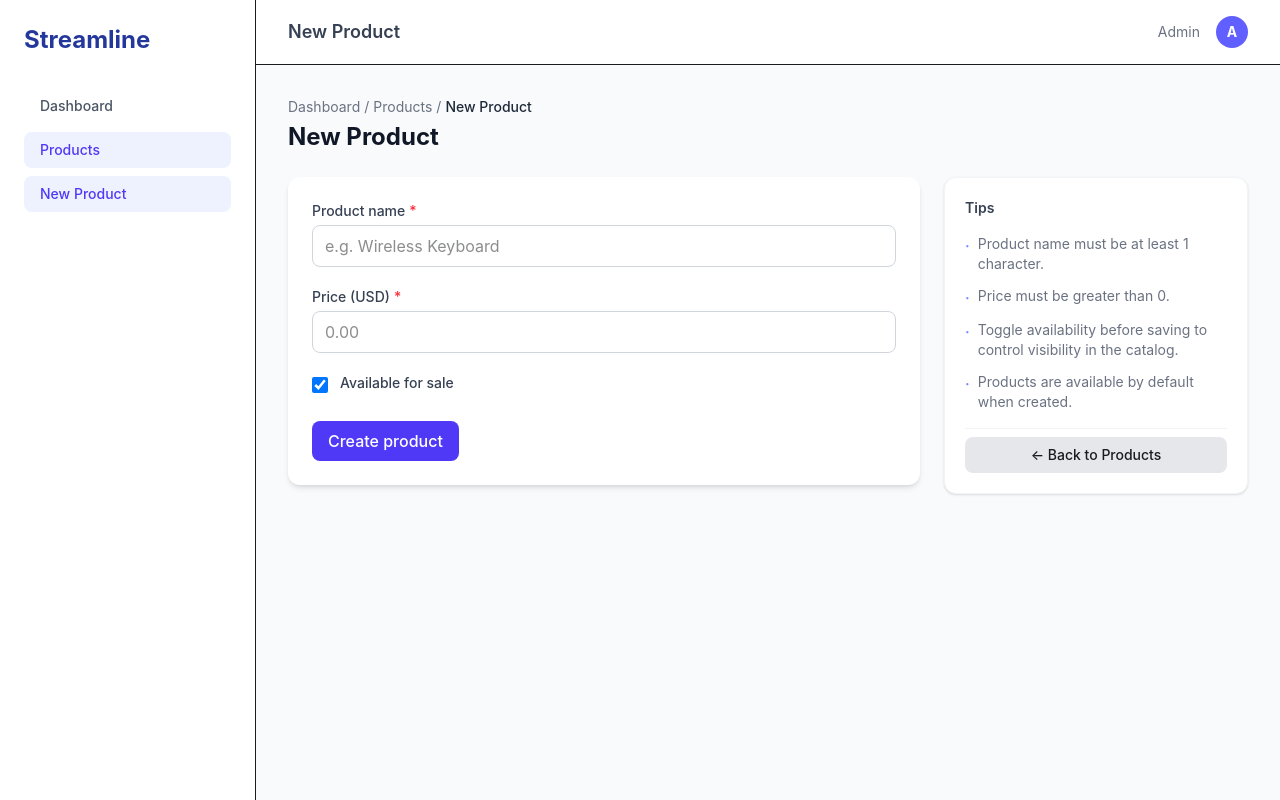
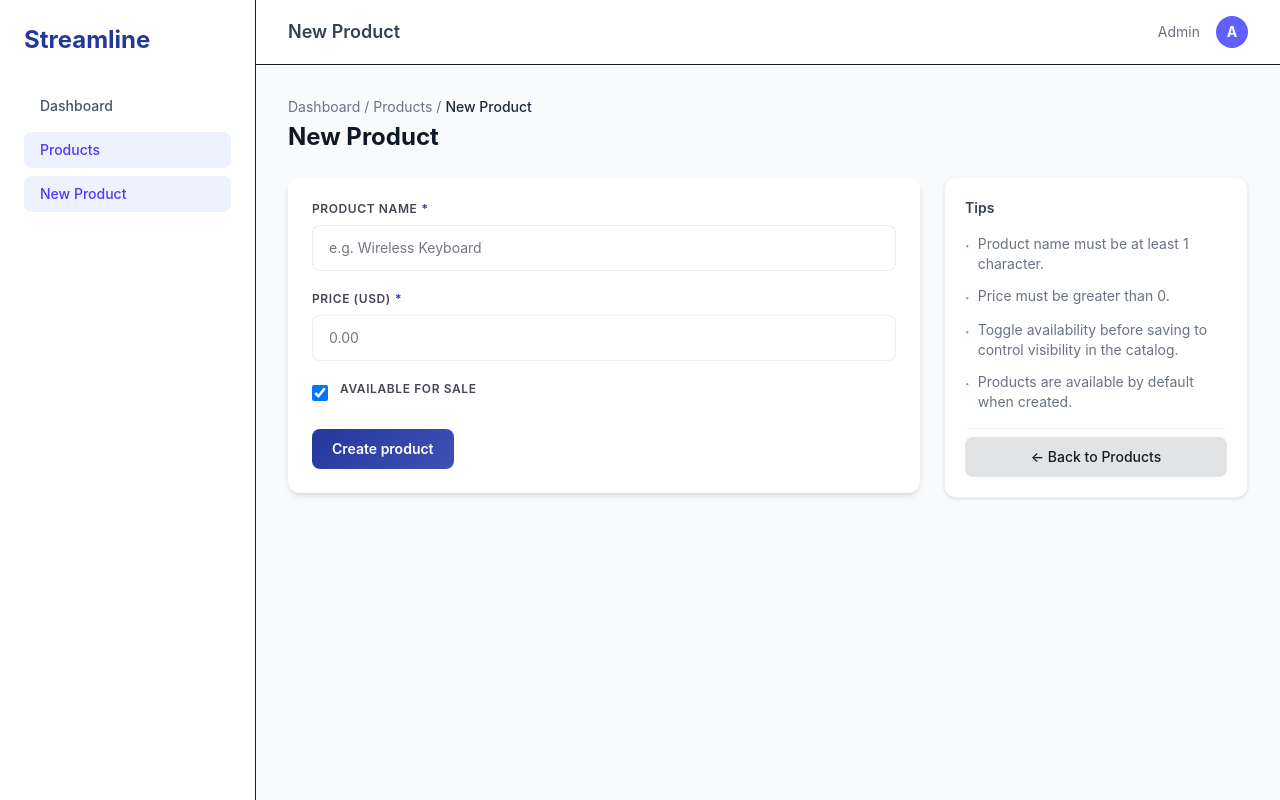
Before and after one commit to DAlejandroCl/streamline-inventory, a React (Vite) app in the folder frontend/: page /products/new in a window 1280 px wide. Built offline with nearby package versions, Linux system fonts and the light colour scheme; no server answers.

Commit message:
refactor: rebuild design system components — gradient CTAs, tonal surfaces, no-border rule

```diff
--- a/frontend/src/components/ui/Badge.tsx
+++ b/frontend/src/components/ui/Badge.tsx
@@ -1,16 +1,29 @@
+type Variant = "success" | "danger" | "warning" | "neutral" | "primary";
+
 type Props = {
   children: React.ReactNode;
-  variant?: "success" | "danger";
+  variant?: Variant;
+  className?: string;
 };
 
-export default function Badge({ children, variant = "success" }: Props) {
-  const styles = {
-    success: "bg-green-100 text-green-700",
-    danger: "bg-red-100 text-red-700"
-  };
+const styles: Record<Variant, string> = {
+  success: "bg-[var(--color-secondary-container)] text-[var(--color-on-secondary-container)]",
+  danger:  "bg-[var(--color-error-container)] text-[var(--color-on-error-container)]",
+  warning: "bg-[var(--color-tertiary-fixed)] text-[var(--color-on-tertiary-fixed)]",
+  neutral: "bg-[var(--color-surface-container-high)] text-[var(--color-on-surface-variant)]",
+  primary: "bg-[var(--color-primary-fixed)] text-[var(--color-primary)]",
+};
 
+export default function Badge({ children, variant = "neutral", className = "" }: Props) {
   return (
-    <span className={`px-2 py-1 rounded text-xs ${styles[variant]}`}>
+    <span
+      className={[
+        "inline-flex items-center px-2.5 py-0.5 rounded-full",
+        "text-xs font-semibold tracking-wide",
+        styles[variant],
+        className,
+      ].join(" ")}
+    >
       {children}
     </span>
   );
--- a/frontend/src/components/ui/Button.tsx
+++ b/frontend/src/components/ui/Button.tsx
@@ -1,21 +1,73 @@
+type Variant = "primary" | "secondary" | "ghost" | "danger";
+type Size = "sm" | "md" | "lg";
+
 type Props = React.ButtonHTMLAttributes<HTMLButtonElement> & {
-  variant?: "primary" | "secondary" | "danger";
+  variant?: Variant;
+  size?: Size;
+  icon?: string;
+  loading?: boolean;
+};
+
+const variants: Record<Variant, string> = {
+  primary: [
+    "btn-primary-gradient text-white font-semibold",
+    "shadow-[rgba(36,56,156,0.25)_0px_4px_16px]",
+    "hover:scale-[1.02] hover:shadow-[rgba(36,56,156,0.35)_0px_8px_24px]",
+    "active:scale-[0.97]",
+  ].join(" "),
+  secondary: [
+    "bg-[var(--color-surface-container-highest)] text-[var(--color-on-surface)]",
+    "hover:bg-[var(--color-surface-container-high)]",
+    "active:scale-[0.97]",
+  ].join(" "),
+  ghost: [
+    "bg-transparent text-[var(--color-primary)]",
+    "hover:bg-[var(--color-primary-fixed)]/30",
+    "active:scale-[0.97]",
+  ].join(" "),
+  danger: [
+    "bg-[var(--color-error-container)] text-[var(--color-on-error-container)]",
+    "hover:bg-[var(--color-error)] hover:text-white",
+    "active:scale-[0.97]",
+  ].join(" "),
+};
+
+const sizes: Record<Size, string> = {
+  sm: "px-3 py-1.5 text-xs rounded-lg gap-1.5",
+  md: "px-5 py-2.5 text-sm rounded-lg gap-2",
+  lg: "px-6 py-3 text-sm rounded-lg gap-2",
 };
 
 export default function Button({
   variant = "primary",
+  size = "md",
+  icon,
+  loading = false,
   className = "",
+  children,
+  disabled,
   ...props
 }: Props) {
-  const base = "px-4 py-2 rounded-lg font-medium transition";
-
-  const styles = {
-    primary: "bg-indigo-600 text-white hover:bg-indigo-700",
-    secondary: "bg-gray-200 hover:bg-gray-300",
-    danger: "bg-red-600 text-white hover:bg-red-700"
-  };
-
   return (
-    <button className={`${base} ${styles[variant]} ${className}`} {...props} />
+    <button
+      disabled={disabled || loading}
+      className={[
+        "inline-flex items-center justify-center font-medium transition-all duration-200",
+        "disabled:opacity-50 disabled:pointer-events-none",
+        variants[variant],
+        sizes[size],
+        className,
+      ].join(" ")}
+      {...props}
+    >
+      {loading ? (
+        <span className="material-symbols-outlined animate-spin text-base leading-none">
+          progress_activity
+        </span>
+      ) : icon ? (
+        <span className="material-symbols-outlined text-base leading-none">{icon}</span>
+      ) : null}
+      {children}
+    </button>
   );
 }
--- a/frontend/src/components/ui/Card.tsx
+++ b/frontend/src/components/ui/Card.tsx
@@ -1,12 +1,26 @@
 type Props = {
   children: React.ReactNode;
   className?: string;
+  accent?: "primary" | "error" | "secondary" | "tertiary" | "none";
 };
 
-export default function Card({ children, className = "" }: Props) {
+const accents: Record<string, string> = {
+  primary:   "border-b-2 border-[var(--color-primary)]",
+  error:     "border-b-2 border-[var(--color-error)]",
+  secondary: "border-b-2 border-[var(--color-secondary)]",
+  tertiary:  "border-b-2 border-[var(--color-tertiary)]",
+  none:      "",
+};
+
+export default function Card({ children, className = "", accent = "none" }: Props) {
   return (
     <div
-      className={`bg-white rounded-2xl border border-gray-100 shadow-sm p-6 hover:shadow-md transition ${className}`}
+      className={[
+        "bg-[var(--color-surface-container-lowest)] rounded-xl p-6",
+        "shadow-ambient transition-shadow duration-200",
+        accents[accent],
+        className,
+      ].join(" ")}
     >
       {children}
     </div>
--- a/frontend/src/components/ui/EmptyState.tsx
+++ b/frontend/src/components/ui/EmptyState.tsx
@@ -1,30 +1,29 @@
 type Props = {
   title: string;
   description: string;
+  icon?: string;
   action?: React.ReactNode;
 };
 
-export default function EmptyState({ title, description, action }: Props) {
+export default function EmptyState({
+  title,
+  description,
+  icon = "inventory_2",
+  action,
+}: Props) {
   return (
-    <div className="flex flex-col items-center justify-center py-20 text-center">
-      <div className="w-16 h-16 bg-gray-100 rounded-full flex items-center justify-center mb-4">
-        <svg
-          className="w-8 h-8 text-gray-400"
-          fill="none"
-          viewBox="0 0 24 24"
-          stroke="currentColor"
-          strokeWidth={1.5}
-          aria-hidden="true"
-        >
-          <path
-            strokeLinecap="round"
-            strokeLinejoin="round"
-            d="M20 7l-8-4-8 4m16 0v10l-8 4m-8-4V7m16 10L12 21M4 17l8-4"
-          />
-        </svg>
+    <div className="flex flex-col items-center justify-center py-24 text-center">
+      <div className="w-16 h-16 bg-[var(--color-primary-fixed)]/40 rounded-full flex items-center justify-center mb-5">
+        <span className="material-symbols-outlined text-3xl text-[var(--color-primary)]">
+          {icon}
+        </span>
       </div>
-      <h2 className="text-xl font-semibold text-gray-800">{title}</h2>
-      <p className="text-gray-500 mt-2 max-w-xs">{description}</p>
+      <h2 className="text-xl font-bold text-[var(--color-on-surface)] font-headline mb-2">
+        {title}
+      </h2>
+      <p className="text-sm text-[var(--color-on-surface-variant)] max-w-xs leading-relaxed">
+        {description}
+      </p>
       {action && <div className="mt-6">{action}</div>}
     </div>
   );
--- a/frontend/src/components/ui/Input.tsx
+++ b/frontend/src/components/ui/Input.tsx
@@ -1,26 +1,61 @@
 type Props = React.InputHTMLAttributes<HTMLInputElement> & {
+  label?: string;
   error?: string;
   hint?: string;
+  icon?: string;
 };
 
-export default function Input({ error, hint, className = "", ...props }: Props) {
+export default function Input({
+  label,
+  error,
+  hint,
+  icon,
+  id,
+  className = "",
+  ...props
+}: Props) {
   return (
     <div className="w-full">
-      <input
-        {...props}
-        className={`
-          w-full border rounded-lg px-3 py-2
-          focus:outline-none focus:ring-2 focus:ring-indigo-500
-          transition
-          ${error ? "border-red-400 bg-red-50 focus:ring-red-400" : "border-gray-300"}
-          ${className}
-        `}
-      />
+      {label && (
+        <label
+          htmlFor={id}
+          className="block text-xs font-semibold uppercase tracking-wider text-[var(--color-on-surface-variant)] mb-2 font-label"
+        >
+          {label}
+          {props.required && (
+            <span className="ml-1 text-[var(--color-primary)]">*</span>
+          )}
+        </label>
+      )}
+      <div className="relative">
+        {icon && (
+          <span className="material-symbols-outlined absolute left-3 top-1/2 -translate-y-1/2 text-[var(--color-outline)] text-lg pointer-events-none">
+            {icon}
+          </span>
+        )}
+        <input
+          id={id}
+          className={[
+            "w-full px-4 py-3 text-sm text-[var(--color-on-surface)]",
+            "bg-[var(--color-surface-container-lowest)] rounded-lg",
+            "border border-[var(--color-outline-variant)]/30",
+            "focus:outline-none focus:border-[var(--color-primary)] focus:ring-2 focus:ring-[var(--color-primary)]/10",
+            "placeholder:text-[var(--color-outline)] transition-all duration-200",
+            error ? "border-[var(--color-error)]/50 bg-[var(--color-error-container)]/10" : "",
+            icon ? "pl-10" : "",
+            className,
+          ].join(" ")}
+          {...props}
+        />
+      </div>
       {error && (
-        <p className="mt-1 text-sm text-red-600">{error}</p>
+        <p className="mt-1.5 text-xs text-[var(--color-error)] flex items-center gap-1">
+          <span className="material-symbols-outlined text-sm leading-none">error</span>
+          {error}
+        </p>
       )}
       {hint && !error && (
-        <p className="mt-1 text-sm text-gray-500">{hint}</p>
+        <p className="mt-1.5 text-xs text-[var(--color-outline)]">{hint}</p>
       )}
     </div>
   );
--- a/frontend/src/components/ui/Label.tsx
+++ b/frontend/src/components/ui/Label.tsx
@@ -5,14 +5,16 @@ type Props = React.LabelHTMLAttributes<HTMLLabelElement> & {
 export default function Label({ children, required, className = "", ...props }: Props) {
   return (
     <label
-      className={`block text-sm font-medium text-gray-700 mb-1 ${className}`}
+      className={[
+        "block text-xs font-semibold uppercase tracking-wider",
+        "text-[var(--color-on-surface-variant)] mb-2 font-label",
+        className,
+      ].join(" ")}
       {...props}
     >
       {children}
       {required && (
-        <span className="ml-1 text-red-500" aria-hidden="true">
-          *
-        </span>
+        <span className="ml-1 text-[var(--color-primary)]" aria-hidden="true">*</span>
       )}
     </label>
   );
--- a/frontend/src/components/ui/Spinner.tsx
+++ b/frontend/src/components/ui/Spinner.tsx
@@ -3,10 +3,10 @@ type Props = {
   className?: string;
 };
 
-const sizes = {
-  sm: "h-4 w-4 border-2",
-  md: "h-6 w-6 border-2",
-  lg: "h-8 w-8 border-[3px]",
+const sizes: Record<string, string> = {
+  sm: "text-lg",
+  md: "text-2xl",
+  lg: "text-4xl",
 };
 
 export default function Spinner({ size = "md", className = "" }: Props) {
@@ -14,7 +14,13 @@ export default function Spinner({ size = "md", className = "" }: Props) {
     <span
       role="status"
       aria-label="Loading"
-      className={`inline-block rounded-full border-gray-300 border-t-indigo-600 animate-spin ${sizes[size]} ${className}`}
-    />
+      className={[
+        "material-symbols-outlined animate-spin text-[var(--color-primary)] leading-none",
+        sizes[size],
+        className,
+      ].join(" ")}
+    >
+      progress_activity
+    </span>
   );
 }
--- a/frontend/src/components/ui/Toast.tsx
+++ b/frontend/src/components/ui/Toast.tsx
@@ -1,24 +1,30 @@
 import { useEffect, useState } from "react";
 
-type ToastVariant = "success" | "error" | "info";
+type Variant = "success" | "error" | "info";
 
 type Props = {
   message: string;
-  variant?: ToastVariant;
+  variant?: Variant;
   duration?: number;
   onClose: () => void;
 };
 
-const styles: Record<ToastVariant, string> = {
-  success: "bg-green-50 border-green-300 text-green-800",
-  error: "bg-red-50 border-red-300 text-red-800",
-  info: "bg-indigo-50 border-indigo-300 text-indigo-800",
-};
-
-const icons: Record<ToastVariant, string> = {
-  success: "✓",
-  error: "✕",
-  info: "i",
+const styles: Record<Variant, { wrap: string; icon: string; iconName: string }> = {
+  success: {
+    wrap: "border-l-[var(--color-secondary)] bg-[var(--color-secondary-container)]/10",
+    icon: "text-[var(--color-secondary)]",
+    iconName: "check_circle",
+  },
+  error: {
+    wrap: "border-l-[var(--color-error)] bg-[var(--color-error-container)]/20",
+    icon: "text-[var(--color-error)]",
+    iconName: "cancel",
+  },
+  info: {
+    wrap: "border-l-[var(--color-primary)] bg-[var(--color-primary-fixed)]/20",
+    icon: "text-[var(--color-primary)]",
+    iconName: "info",
+  },
 };
 
 export default function Toast({
@@ -28,46 +34,39 @@ export default function Toast({
   onClose,
 }: Props) {
   const [visible, setVisible] = useState(false);
+  const s = styles[variant];
 
   useEffect(() => {
-    /* Trigger enter animation on mount */
-    const enterTimer = setTimeout(() => setVisible(true), 10);
-
-    /* Start exit animation before calling onClose */
-    const exitTimer = setTimeout(() => setVisible(false), duration - 300);
-
-    /* Remove from DOM after exit animation */
-    const removeTimer = setTimeout(onClose, duration);
-
-    return () => {
-      clearTimeout(enterTimer);
-      clearTimeout(exitTimer);
-      clearTimeout(removeTimer);
-    };
+    const t1 = setTimeout(() => setVisible(true), 10);
+    const t2 = setTimeout(() => setVisible(false), duration - 300);
+    const t3 = setTimeout(onClose, duration);
+    return () => { clearTimeout(t1); clearTimeout(t2); clearTimeout(t3); };
   }, [duration, onClose]);
 
   return (
     <div
       role="alert"
       aria-live="polite"
-      className={`
-        fixed bottom-6 right-6 z-50 flex items-center gap-3
-        px-4 py-3 rounded-xl border shadow-md text-sm font-medium
-        transition-all duration-300
-        ${styles[variant]}
-        ${visible ? "opacity-100 translate-y-0" : "opacity-0 translate-y-2"}
-      `}
+      className={[
+        "fixed bottom-6 right-6 z-50",
+        "flex items-center gap-3 px-4 py-3 min-w-72",
+        "rounded-xl border-l-4 shadow-ambient",
+        "glass-nav",
+        s.wrap,
+        "transition-all duration-300",
+        visible ? "opacity-100 translate-y-0" : "opacity-0 translate-y-3",
+      ].join(" ")}
     >
-      <span className="shrink-0 w-5 h-5 rounded-full flex items-center justify-center text-xs font-bold border border-current">
-        {icons[variant]}
+      <span className={`material-symbols-filled text-xl leading-none shrink-0 ${s.icon}`}>
+        {s.iconName}
       </span>
-      {message}
+      <p className="text-sm font-medium text-[var(--color-on-surface)] flex-1">{message}</p>
       <button
         onClick={() => { setVisible(false); setTimeout(onClose, 300); }}
-        className="ml-2 opacity-60 hover:opacity-100 transition-opacity text-base leading-none"
-        aria-label="Dismiss notification"
+        className="ml-1 text-[var(--color-outline)] hover:text-[var(--color-on-surface)] transition-colors"
+        aria-label="Dismiss"
       >
-        ×
+        <span className="material-symbols-outlined text-lg leading-none">close</span>
       </button>
     </div>
   );
```
Also changed, not shown: frontend/src/components/ui/ProductsTableSkeleton.tsx (+29 -21 lines).
